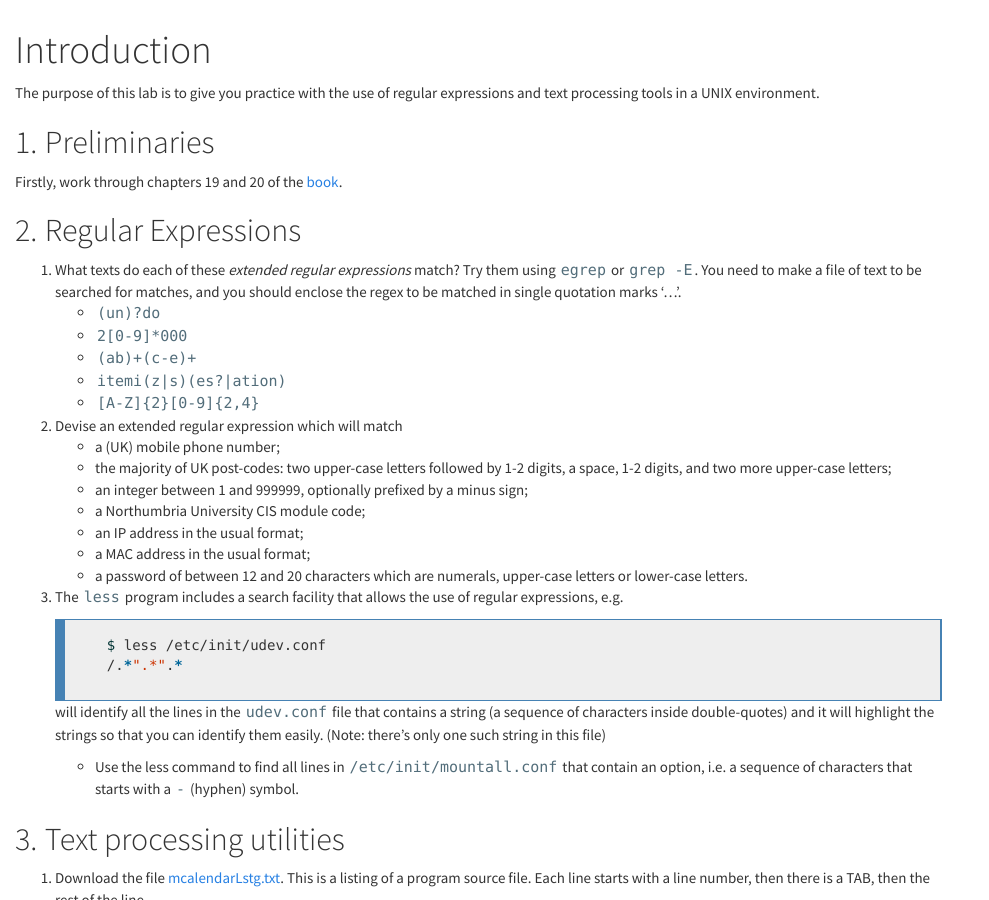
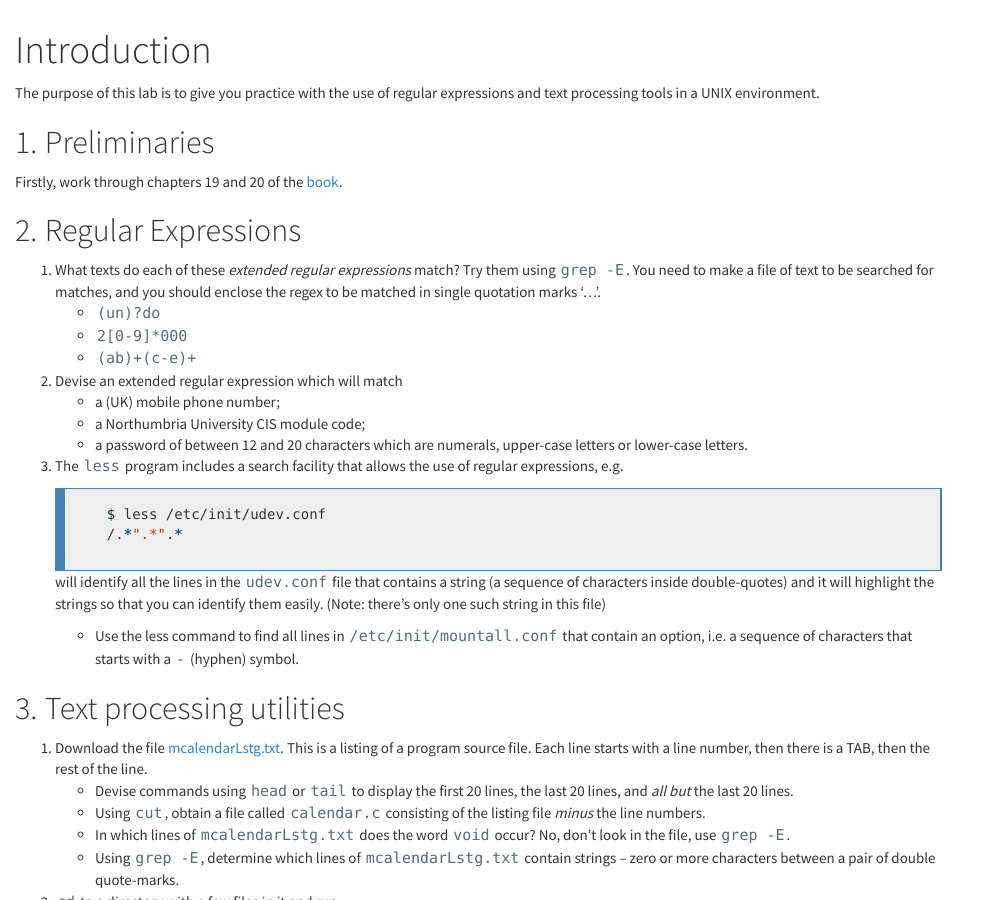
Before and after one commit to wkz20042008/kf4005, a Jekyll site: the page built from L10.md, in a window 1280 px wide and 900 px high, scrolled down 451 px. Shown: the whole window, without its empty margins (0-989 px from the left). Built offline with Jekyll 4.4.1, drawn with Linux system fonts in a browser that asks for light colours; nearby versions of some CDN libraries.

Commit message:
Update L10.md

```diff
--- a/L10.md
+++ b/L10.md
@@ -14,20 +14,14 @@
 
 ## Regular Expressions
 
-1. What texts do each of these *extended regular expressions* match? Try them using `egrep` or `grep -E`. You need to make a file of text to be searched for matches, and you should enclose the regex to be matched in single quotation marks '...'.
+1. What texts do each of these *extended regular expressions* match? Try them using `grep -E`. You need to make a file of text to be searched for matches, and you should enclose the regex to be matched in single quotation marks '...'.
   * `(un)?do`
   * `2[0-9]*000`
   * `(ab)+(c-e)+`
-  * `itemi(z|s)(es?|ation)`
-  * `[A-Z]{2}[0-9]{2,4}`
 
 2. Devise an extended regular expression which will match
   *  a (UK) mobile phone number;
-  *  the majority of UK post-codes: two upper-case letters followed by 1-2 digits, a space, 1-2 digits, and two more upper-case letters;
-  *  an integer between 1 and 999999, optionally prefixed by a minus sign;
   *  a Northumbria University CIS module code;
-  *  an IP address in the usual format;
-  *  a MAC address in the usual format;
   *  a password of between 12 and 20 characters which are numerals, upper-case letters or lower-case letters.
 
 3. The `less` program includes a search facility that allows the use of regular expressions, e.g.
```
